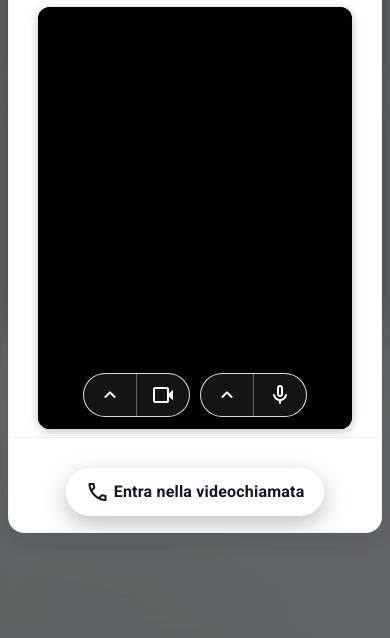
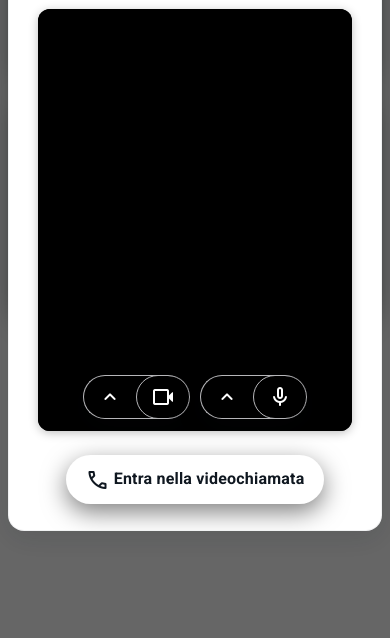
Before and after one commit to LabberDev/test_client_videocall, a plain HTML site: page index.html in a window 390 px wide. Shown: the part 206-844 px from the top of the page. Drawn offline with nearby package versions, Linux system fonts and the light colour scheme.

Commit message:
miglioramenti UI

```diff
--- a/index.html
+++ b/index.html
@@ -109,6 +109,7 @@
    ========================= */
     .app {
       min-height: 100svh;
+      background-color: white;
     }
 
     /* Top App Bar */
@@ -118,7 +119,6 @@
       gap: 12px;
       padding: 12px clamp(12px, 3vw, 24px);
       background: linear-gradient(180deg, color-mix(in oklab, var(--surface), transparent 25%), transparent);
-      border-bottom: 1px solid var(--glass);
       position: sticky;
       top: 0;
       z-index: 30;
@@ -167,13 +167,11 @@
     }
 
     .panel {
-      background: var(--surface);
+      background: transparent;
       border-radius: var(--radius);
-      box-shadow: var(--shadow);
       min-height: 0;
       width: auto;
       margin-inline: auto;
-      border: 1px solid var(--glass);
     }
 
     /* Stage: responsive video grid */
@@ -228,7 +226,7 @@
       bottom: 12px;
       padding: 6px 10px;
       border-radius: 999px;
-      background: rgba(0, 0, 0, .45);
+      background: rgba(0, 0, 0, .30);
       color: #fff;
       font-size: .9rem;
       backdrop-filter: blur(6px);
@@ -301,8 +299,8 @@
     .pill {
       display: flex;
       gap: 8px;
-      padding: 10px;
-      background: color-mix(in oklab, var(--surface), #000 4%);
+      padding: 10px 15px;
+      background: color-mix(in oklab, var(--surface), #000 8%);
       border-radius: 999px;
       box-shadow: var(--shadow);
       border: 1px solid var(--glass);
@@ -408,7 +406,6 @@
       align-content: center;
       justify-items: center;
       text-align: center;
-      border-left: 1px solid var(--glass);
     }
 
     .prejoin .form .form-title {
@@ -472,13 +469,13 @@
       cursor: pointer;
       font-weight: 800;
       letter-spacing: .2px;
-      box-shadow: 0 8px 24px color-mix(in oklab, black, transparent 75%);
+      box-shadow: 0 8px 24px color-mix(in oklab, black, transparent 50%);
       transition: transform .06s ease, box-shadow .2s ease;
       backdrop-filter: blur(6px);
     }
 
     .btn-primary:hover {
-      box-shadow: 0 10px 30px color-mix(in oklab, var(--primary), transparent 68%);
+      box-shadow: 0 10px 30px color-mix(in oklab, black, transparent 68%);
     }
 
     .btn-primary:active {
@@ -499,6 +496,7 @@
       gap: 8px;
       align-items: center;
       text-align: center;
+      margin-bottom: 10px;
     }
 
     /* =========================
@@ -515,7 +513,8 @@
       border-radius: 999px;
       overflow: hidden;
       box-shadow: var(--shadow);
-      border: 1px solid var(--glass);
+      border: 1px solid #b6b6b9;
+      border-right: none;
       background: var(--surface-2);
       position: relative;
     }
@@ -550,25 +549,28 @@
     }
 
     .split-right {
-      border-radius: 50px;
-      background-color: #d8d7d7;
+      border-radius: 25px;
+      border: 1px solid #b6b6b9;
     }
 
     .split-right[aria-pressed="false"] {
       opacity: .85;
       background-color: #d36363;
+      border: 1px solid #b64b4b;
     }
 
     /* riflette lo stato anche sul sinistro */
     .split:has(.split-right[aria-pressed="false"]) {
       background-color: #e97b7bc6;
+      border: 1px solid #b64b4b;
+      border-right: none;
     }
 
     /* Variante overlay */
     .split.split--overlay {
-      background: rgba(255, 255, 255, 0.08);
-      border-color: rgba(255, 255, 255, 0.85);
+      background: transparent;
       backdrop-filter: blur(6px);
+
     }
 
     .split.split--overlay .btn-split {
@@ -577,18 +579,6 @@
 
     .split.split--overlay .split-right {
       background: transparent;
-      border-left: 1px solid rgba(255, 255, 255, .35);
-      border-radius: 0;
-    }
-
-    .split.split--overlay.is-off {
-      background: var(--danger);
-      border-color: var(--danger);
-    }
-
-    .split.split--overlay.is-off .split-right {
-      background: rgba(0, 0, 0, .08);
-      border-left-color: rgba(255, 255, 255, .25);
     }
 
     .controls .split {
@@ -719,7 +709,6 @@
       .prejoin .form {
         order: 3;
         border-left: 0;
-        border-top: 1px solid var(--glass);
       }
 
       .prejoin .form .form-title {
@@ -741,9 +730,6 @@
         transform: translateX(-50%);
       }
 
-      #startCallBtn.btn-primary {
-        margin-top: 8px;
-      }
     }
 
     @media (max-width: 640px) {
@@ -912,7 +898,7 @@
 
       <form class="form" id="joinForm">
         <h3 class="form-title">Verifica Documentazione Check-in</h3>
-        <div class="hstack" style="margin-top:6px;">
+        <div class="hstack">
           <button type="submit" class="btn-primary" id="startCallBtn">
             <span class="material-symbols-rounded"
               style="vertical-align: middle;">call</span> Entra nella
```
